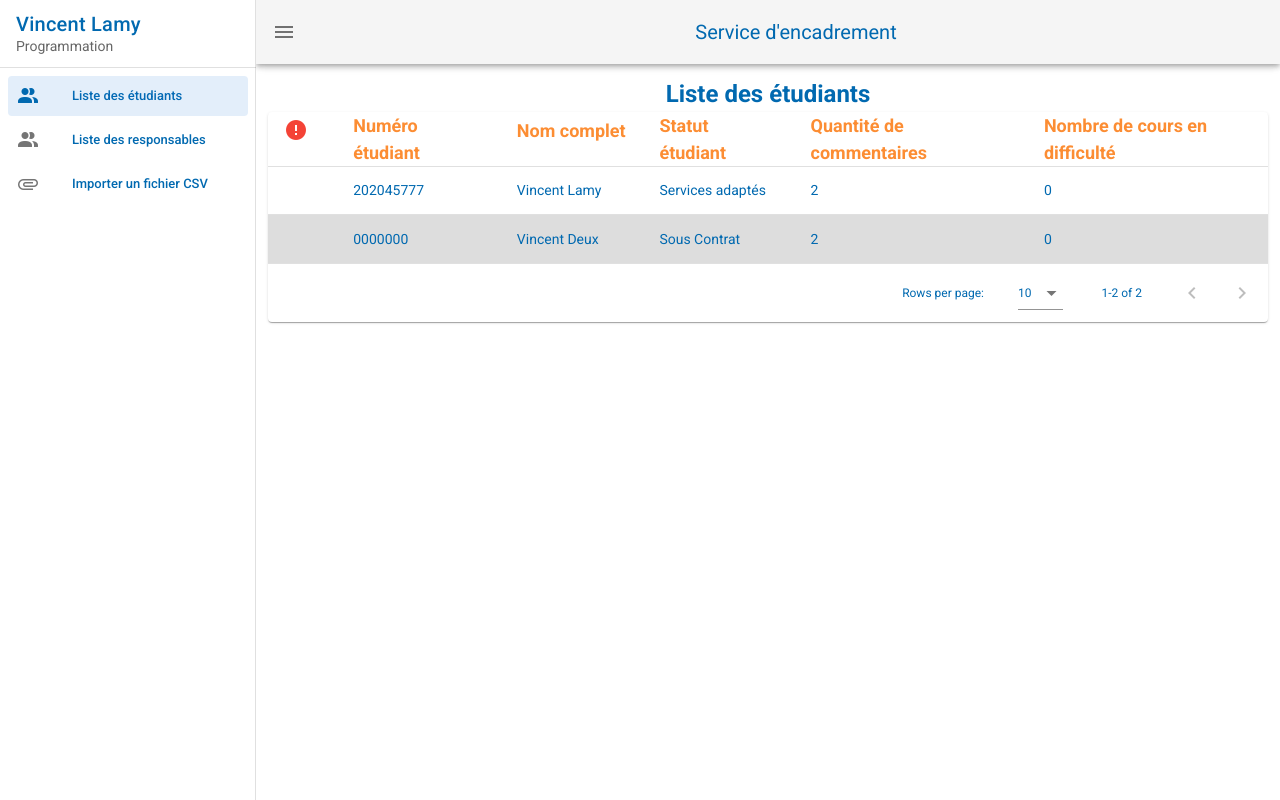
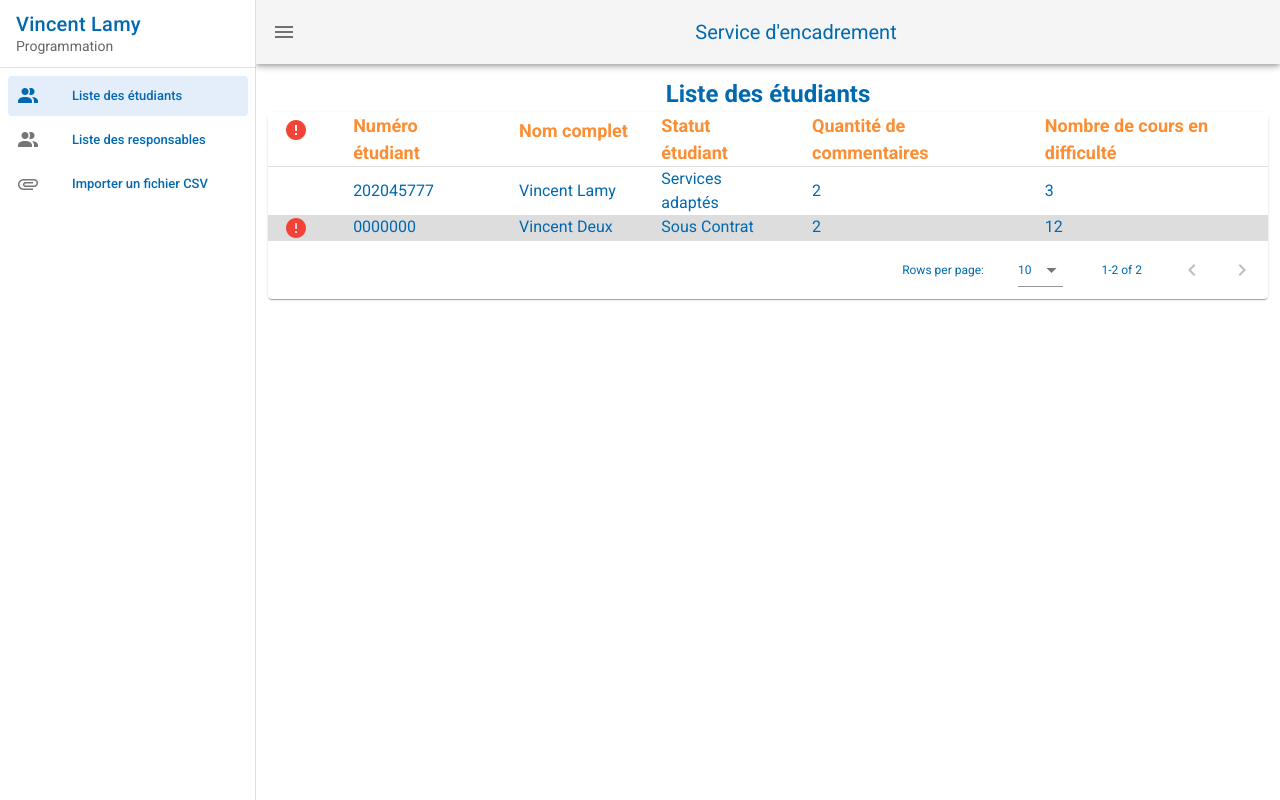
Before and after one commit to VincentLamy/service_encadrement, a Vue app in the folder client/: page /student_list in a window 1280 px wide. Built offline with nearby package versions, Linux system fonts and the light colour scheme.

Commit message:
Liste étudiante (0.1.0)

```diff
--- a/client/src/assets/styles/style.css
+++ b/client/src/assets/styles/style.css
@@ -6,17 +6,29 @@ h1, h2, h3, h4, h5, h6 {
     text-align: center;
 }
 
-thead span {
+#list_student thead span {
     color: #FC8D33;
     font-size: large;
 }
 
-tbody tr:nth-of-type(odd) {
+#list_student tr:nth-of-type(odd) {
     /* 'teal lighten-5' basides on material design color */
     background-color: #FFFFFF;
 }
 
-tbody tr:nth-of-type(even) {
+#list_student tr:nth-of-type(even) {
     /* 'deep-orange lighten-5' basides on material design color */
     background-color: #dddddd;
 }
+
+#list_student tr:hover {
+    cursor: pointer;
+}
+
+#list_student tr:active {
+    cursor: grabbing;
+}
+
+#list_student td {
+    padding: 0px 16px;
+}
--- a/client/src/views/StudentListView.vue
+++ b/client/src/views/StudentListView.vue
@@ -3,19 +3,31 @@
       <h2>Liste des étudiants</h2>
 
       <v-data-table
+      id="list_student"
       :headers="headers"
       :items="students"
       :sort-desc="[false, true]"
-      multi-sort
       class="elevation-1"
-      @click:row="rowClick"
       >
-        <template v-slot:header.student_critical_State>
+        <template v-slot:header.student_critical_state>
           <v-icon color="red">mdi-alert-circle</v-icon>
         </template>
 
-        <template v-slot:item.student_critical_state>
-          <v-icon color="red">mdi-alert-circle</v-icon>
+        <template v-slot:body="{ items }">
+          <tr v-for="item in items" :key="item.student_number" v-on:click="rowClick(item.student_number)">
+            <td v-if="item.critical_course_quantity > 3">
+              <v-icon color="red">mdi-alert-circle</v-icon>
+              {{ change_critical_state_value(item) }}
+            </td>
+            <td v-else>
+              <v-icon></v-icon>
+            </td>
+            <td>{{ item.student_number }}</td>
+            <td>{{ item.name }}</td>
+            <td>{{ item.statut }}</td>
+            <td>{{ item.commentary_quantity }}</td>
+            <td>{{ item.critical_course_quantity }}</td>
+          </tr>
         </template>
     </v-data-table>
   </v-container>
@@ -26,7 +38,7 @@
       data () {
         return {
           headers: [
-            { text: '', value: 'student_critical_State'},
+            { text: '', value: 'student_critical_state'},
             { text: 'Numéro étudiant', value: 'student_number' },
             { text: 'Nom complet', value: 'name' },
             { text: 'Statut étudiant', value: 'statut' },
@@ -40,7 +52,7 @@
               name: 'Vincent Lamy',
               statut: 'Services adaptés',
               commentary_quantity: '2',
-              critical_course_quantity: '0',
+              critical_course_quantity: '3',
             },
             {
               student_critical_state: '',
@@ -48,18 +60,26 @@
               name: 'Vincent Deux',
               statut: 'Sous Contrat',
               commentary_quantity: '2',
-              critical_course_quantity: '0',
+              critical_course_quantity: '12',
             }
           ]
         }
     },
     methods: {
-        rowClick(item, row) {
-            let URL = `/student_form/${item.student_number}`
-            window.location = URL;
-            window.location.href = URL;
-            window.location.assign(URL);
+      rowClick(student_number) {
+          let URL = `/student_form/${student_number}`
+          window.location = URL;
+          window.location.href = URL;
+          window.location.assign(URL);
+      },
+      change_critical_state_value(item) {
+        if (item.student_critical_state == true) {
+          item.student_critical_state == false;
         }
+        else if (item.student_critical_state == false) {
+          item.student_critical_state = true;
+        }
+      }
     }
-}
+  }
   </script>
```
Also changed, not shown: client/src/router/index.js (line endings or trailing spaces).
